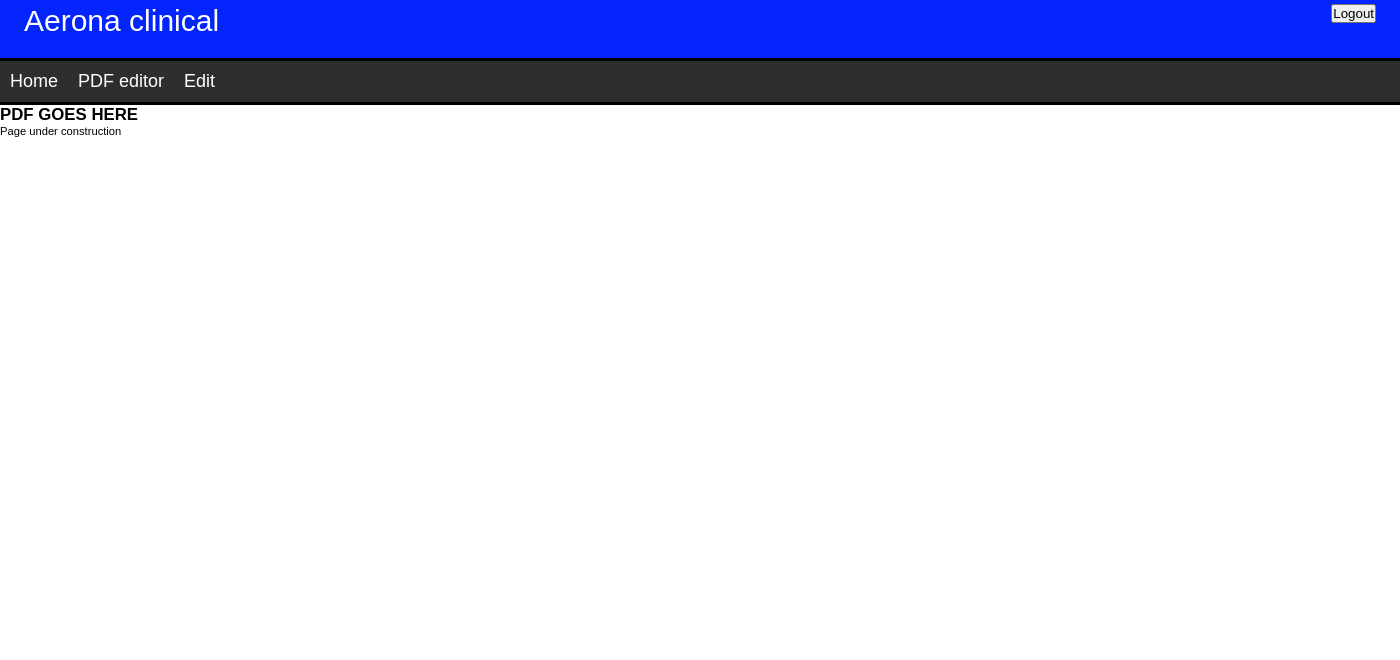
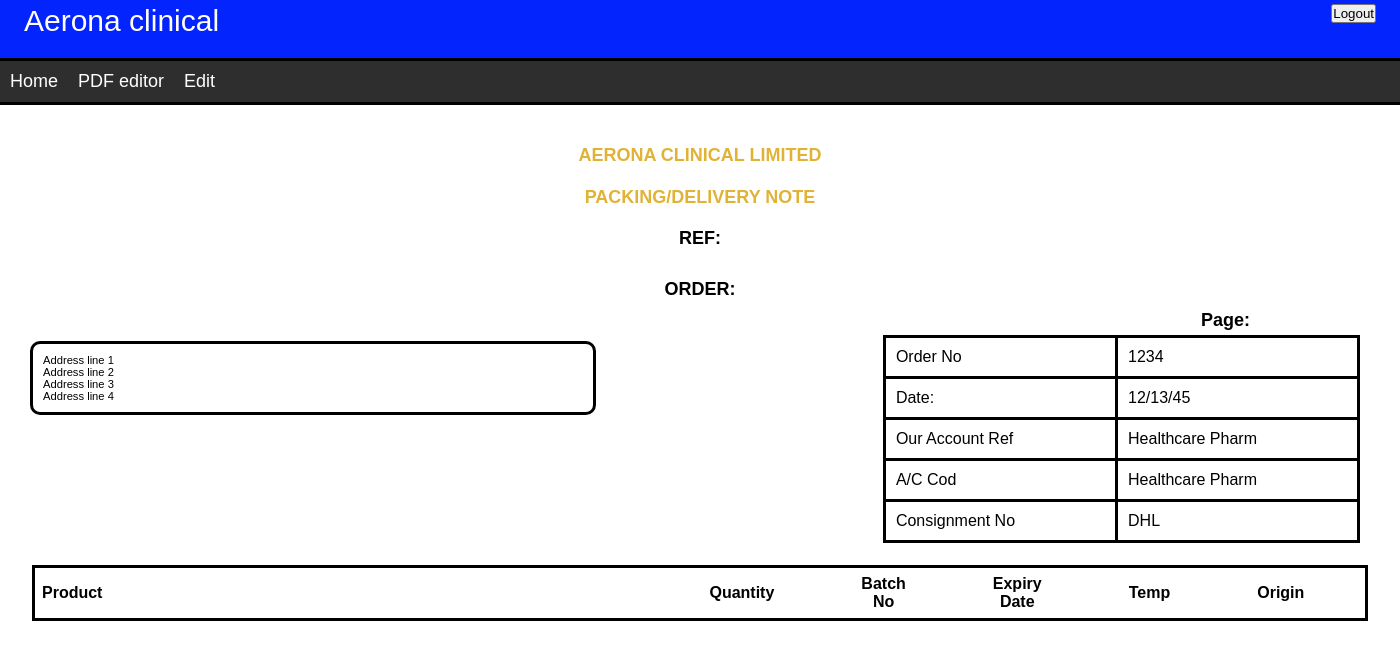
Before and after one commit to sokkit/group-project-lab-mgmt, a Flask app: page /PDF in a window 1400 px wide. Shown: the top 660 px of the page. Run offline with Flask 2, Linux system fonts and the light colour scheme; a user stored in the database is signed in; lists and menus that the app fills with data are empty.

Commit message:
idea for html to pdf. Not finished yet

```diff
--- a/static/styles.css
+++ b/static/styles.css
@@ -398,3 +398,75 @@ header{
   .btnPDFedit:hover {
 
   }
+
+  .notePdfTitle {
+    text-align: center;
+    max-width: 100%;
+    color: #e0b336;
+    font-size: large;
+    padding-top: 40px;
+  }
+
+  .notePdfRef {
+    text-align: center;
+    max-width: 100%;
+    font-size: large;
+    padding: 20px;
+  }
+
+  .notePdfOrder {
+    text-align: center;
+    max-width: 100%;
+    font-size: large;
+    padding: 10px;
+  }
+
+  .notePdfPage {
+    text-align: right;
+    max-width: 100%;
+    font-size: large;
+    padding-right: 150px;
+    padding-bottom: 10px;
+  }
+
+  .notePdfAddressContainer {
+    border: solid;
+    border-radius: 10px;
+    max-width: 40%;
+    position: relative;
+    left: 30px;
+  }
+
+  #notePdfAddress {
+    padding: 10px;
+  }
+
+  .notePdfDetails {
+    position: absolute;
+    right: 40px;
+    top: 335px;
+    border: solid;
+    border-collapse: collapse;
+    border-radius: 10px;
+  }
+
+  .notePdfDetails td {
+    padding: 10px 100px 10px 10px;
+  }
+
+  .notePdfItemsContainer {
+    display: block;
+    max-width: 95%;
+    margin: auto;
+    border: solid;
+    position: relative;
+    top: 150px;
+  }
+
+ .notePdfItems th {
+    padding-right: 80px;
+  }
+
+  .notePdfItems th:first-child {
+    padding-right: 600px;
+  }
--- a/templates/HTMLtoPDF.html
+++ b/templates/HTMLtoPDF.html
@@ -3,8 +3,61 @@
 
 
 {%block mainBlock%}
-<h2>PDF GOES HERE</h2>
-<p>Page under construction</p>
+<h1 class="notePdfTitle">AERONA CLINICAL LIMITED <br><br>PACKING/DELIVERY NOTE</h1>
 
+<h1 class="notePdfRef">REF: <h1 id="notePdfCustomerName"></h1></h1>
 
+<h1 class="notePdfOrder">ORDER: <h1 id="notePdfOrderNumber"></h1></h1>
+
+<h1 class="notePdfPage">Page: <h1 id="notePdfPageNo"></h1></h1>
+
+<div class="notePdfAddressContainer">
+  <p id="notePdfAddress">
+    Address line 1 <br>
+    Address line 2 <br>
+    Address line 3 <br>
+    Address line 4
+  </p>
+</div>
+
+<table class="notePdfDetails">
+  <tr>
+    <td>Order No</td>
+    <td id="notePdfOrderNumber">1234</td>
+  </tr>
+  <tr>
+    <td>Date:</td>
+    <td id="notePdfDate">12/13/45</td>
+  </tr>
+  <tr>
+    <td>Our Account Ref</td>
+    <td id="notePdfCustomerName">Healthcare Pharm</td>
+  </tr>
+  <tr>
+    <td>A/C Cod</td>
+    <td id="notePdfCustomerName">Healthcare Pharm</td>
+  </tr>
+  <tr>
+    <td>Consignment No</td>
+    <td id="notePdfConsignmentNumber">DHL</td>
+  </tr>
+</table>
+
+<div class="notePdfItemsContainer">
+  <table class="notePdfItems">
+    <tr>
+      <th>Product</th>
+      <th>Quantity</th>
+      <th>Batch No</th>
+      <th>Expiry Date</th>
+      <th>Temp</th>
+      <th>Origin</th>
+    </tr>
+    <!-- Some sort of Jinja table here? -->
+  </table>
+</div>
+
+<div class="notePdfWarehouseInfo">
+
+</div>
 {%endblock%}
```
